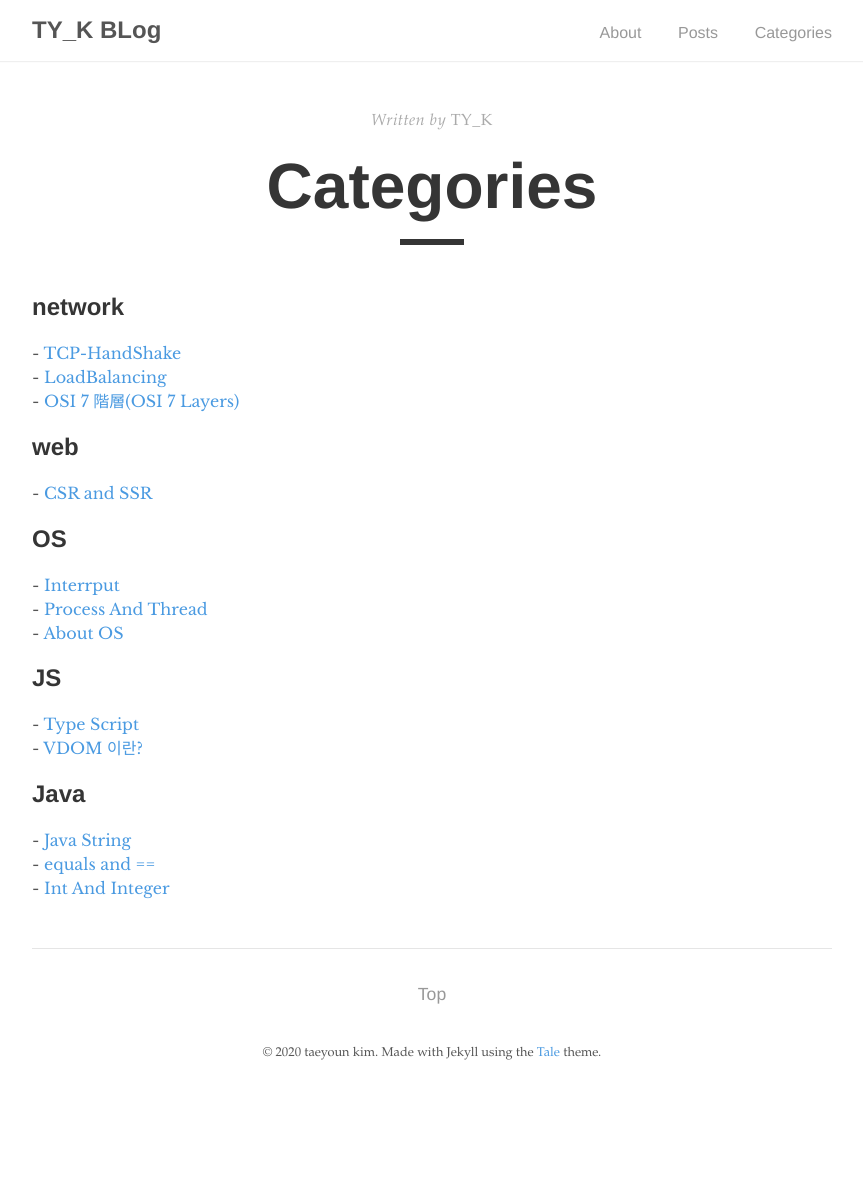
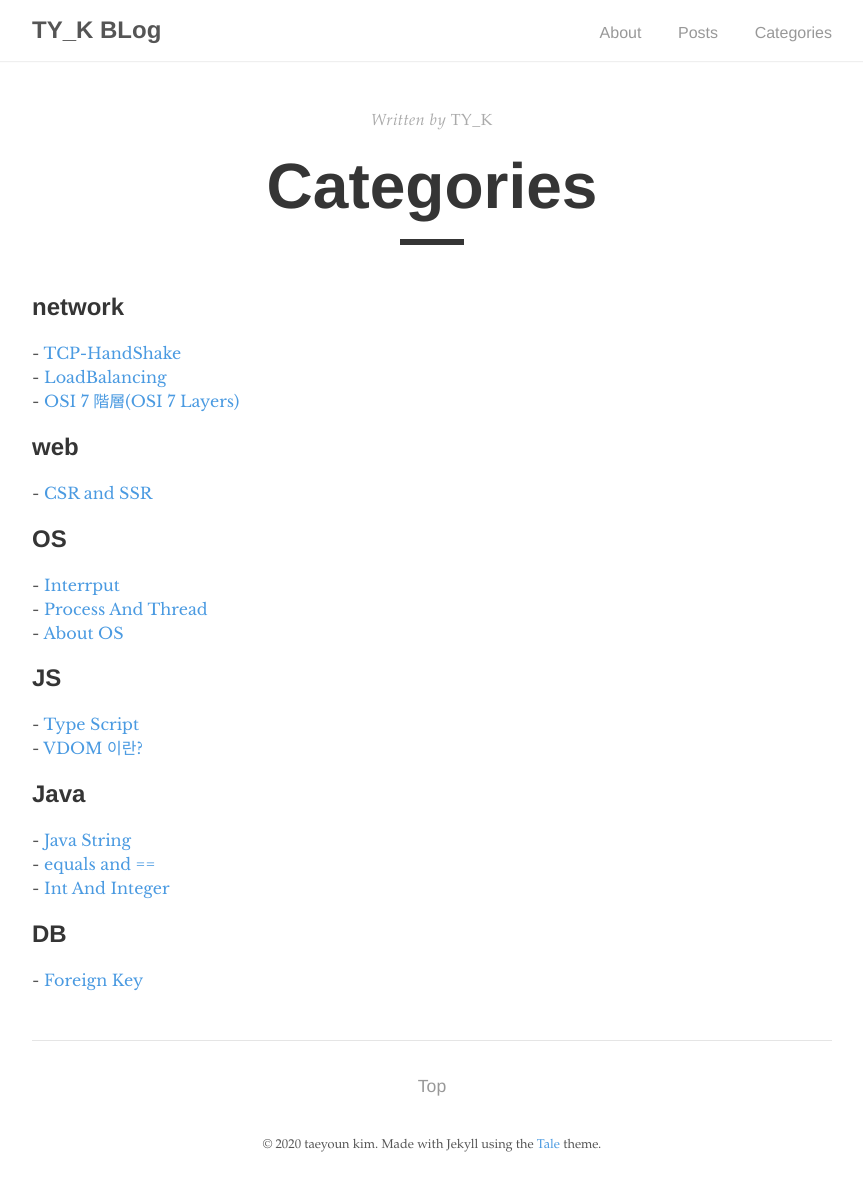
Before and after one commit to fure0/fure0.github.io, a Jekyll site: the page built from _pages/categories.md, in a window 1280 px wide. Shown: the whole page, without its empty margins (208-1071 px from the left). Built offline with Jekyll 4.4.1, drawn with Linux system fonts in a browser that asks for light colours; before the commit the page ends 1096 px from its top, so only the background shows below that.

Commit message:
add post about Foreign Key

```diff
--- a/_pages/categories.md
+++ b/_pages/categories.md
@@ -45,3 +45,11 @@ permalink: /categories/
         </div>
     {% endfor %}
 </div>
+<div>
+    <h2> DB </h2>
+    {% for DB in site.categories.DB %}
+        <div>
+            - <a href="{{ DB.url | prepend: site.baseurl }}">{{ DB.title }}</a>
+        </div>
+    {% endfor %}
+</div>
```
Also changed, not shown: _posts/2020-04-17-ForeignKey-jp.md (added, +10 -0 lines).
